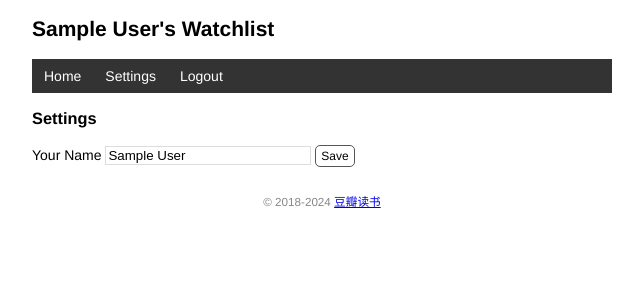
After one commit to X-Blix/watchlist, a Flask app: page /settings in a window 1280 px wide. The commit adds this page. Shown: the top 300 px of the page, without its empty margins (318-961 px from the left). Run offline with Flask 3, Linux system fonts and the light colour scheme; the visitor is signed in with stand-in values (Sample User, id 1).

Commit message:
User authentication with Flask-Login

```diff
--- a/app.py
+++ b/app.py
@@ -7,6 +7,12 @@ from flask_sqlalchemy import SQLAlchemy
 
 from flask import request, url_for, redirect, flash
 
+from werkzeug.security import generate_password_hash, check_password_hash
+
+from flask_login import UserMixin, login_user, current_user
+from flask_login import LoginManager
+
+from flask_login import login_required, logout_user
 
 WIN = sys.platform.startswith('win')
 if WIN:  # 如果是 Windows 系统，使用三个斜线
@@ -23,16 +29,17 @@ app.config['SECRET_KEY'] = 'dev'  #设置签名所需的密钥
 # 在扩展类实例化前加载配置
 db = SQLAlchemy(app)
 
+login_manager = LoginManager(app)  # 实例化扩展类
 
 
-@app.cli.command()  # 注册为命令，可以传入 name 参数来自定义命令
-@click.option('--drop', is_flag=True, help='Create after drop.')  # 设置选项
-def initdb(drop):
-    """Initialize the database."""
-    if drop:  # 判断是否输入了选项
-        db.drop_all()
-    db.create_all()
-    click.echo('Initialized database.')  # 输出提示信息
+@login_manager.user_loader
+def load_user(user_id):  # 创建用户加载回调函数，接受用户 ID 作为参数
+    user = User.query.get(int(user_id))  # 用 ID 作为 User 模型的主键查询对应的用户
+    return user  # 返回用户对象
+
+login_manager.login_view = 'login'
+
+
 
 @app.cli.command()
 def forge():
@@ -41,6 +48,7 @@ def forge():
 
     # 全局的两个变量移动到这个函数内
     name = 'X-Blix'
+
     books = [
     {'title': '红楼梦', 'author': '曹雪芹'},
     {'title': '活着', 'author': '余华'},
@@ -64,14 +72,59 @@ def forge():
     click.echo('Done.')
 
 
-class User(db.Model):  # 表名将会是 user（自动生成，小写处理）
-    id = db.Column(db.Integer, primary_key=True)  # 主键
-    name = db.Column(db.String(20))  # 名字
+
+@app.cli.command()
+@click.option('--username', prompt=True, help='The username used to login.')
+@click.option('--password', prompt=True, hide_input=True, confirmation_prompt=True, help='The password used to login.')
+def admin(username, password):
+    """Create user."""
+    db.create_all()
+
+    user = User.query.first()
+    if user is not None:
+        click.echo('Updating user...')
+        user.username = username
+        user.set_password(password)  # 设置密码
+    else:
+        click.echo('Creating user...')
+        user = User(username=username, name='Admin')
+        user.set_password(password)  # 设置密码
+        db.session.add(user)
+
+    db.session.commit()  # 提交数据库会话
+    click.echo('Done.')
+
+
+class User(db.Model,UserMixin):
+    id = db.Column(db.Integer, primary_key=True,autoincrement = True)
+    name = db.Column(db.String(20))
+    username = db.Column(db.String(20))  # 用户名
+    password_hash = db.Column(db.String(128))  # 密码散列值
+
+    def set_password(self, password):  # 用来设置密码的方法，接受密码作为参数
+        self.password_hash = generate_password_hash(password)  # 将生成的密码保持到对应字段
+
+    def validate_password(self, password):  # 用于验证密码的方法，接受密码作为参数
+        return check_password_hash(self.password_hash, password)  # 返回布尔值
+
 
 class Book(db.Model):  # 表名将会是 book
     id = db.Column(db.Integer, primary_key=True)  # 主键
     title = db.Column(db.String(60))  # 标题
     author = db.Column(db.String(10))  # 作者
+
+
+
+@app.cli.command()  # 注册为命令，可以传入 name 参数来自定义命令
+@click.option('--drop', is_flag=True, help='Create after drop.')  # 设置选项
+def initdb(drop):
+    """Initialize the database."""
+    if drop:  # 判断是否输入了选项
+        db.drop_all()
+    db.create_all()
+    click.echo('Initialized database.')  # 输出提示信息
+
+
 
 
 @app.context_processor
@@ -86,10 +139,12 @@ def page_not_found(e):
 @app.route('/', methods=['GET', 'POST'])
 def index():
     if request.method == 'POST':  # 判断是否是 POST 请求
-        # 获取表单数据
-        title = request.form.get('title')  # 传入表单对应输入字段的 name 值
-        author = request.form.get('author')
-        # 验证数据
+
+        if not current_user.is_authenticated:
+            return redirect(url_for('index'))
+
+        title = request.form['title']
+        author = request.form['author']
 
         if not title or not author:
             flash('Invalid input.')  # 显示错误提示
@@ -107,6 +162,7 @@ def index():
 
 # 编辑图书条目
 @app.route('/book/edit/<int:book_id>', methods=['GET', 'POST'])
+@login_required
 def edit(book_id):
     book = Book.query.get_or_404(book_id)
 
@@ -128,9 +184,62 @@ def edit(book_id):
 
 # 编辑删除条目
 @app.route('/book/delete/<int:book_id>', methods=['POST'])  # 限定只接受 POST 请求
+@login_required  # 登录保护
 def delete(book_id):
     book = Book.query.get_or_404(book_id)  # 获取电影记录
     db.session.delete(book)  # 删除对应的记录
     db.session.commit()  # 提交数据库会话
     flash('Item deleted.')
     return redirect(url_for('index'))  # 重定向回主页
+
+@app.route('/login', methods=['GET', 'POST'])
+def login():
+    if request.method == 'POST':
+        username = request.form['username']
+        password = request.form['password']
+
+        if not username or not password:
+            flash('Invalid input.')
+            return redirect(url_for('login'))
+
+        user = User.query.first()
+
+        if username == user.username and user.validate_password(password):
+            login_user(user)
+            flash('Login success.')
+            return redirect(url_for('index'))
+
+        flash('Invalid username or password.')
+        return redirect(url_for('login'))
+
+    return render_template('login.html')
+
+@app.route('/logout')
+@login_required  # 用于视图保护，后面会详细介绍
+def logout():
+    logout_user()  # 登出用户
+    flash('Goodbye.')
+    return redirect(url_for('index'))  # 重定向回首页
+
+
+# 支持设置用户名字
+@app.route('/settings', methods=['GET', 'POST'])
+@login_required
+def settings():
+    if request.method == 'POST':
+        name = request.form['name']
+
+        if not name or len(name) > 20:
+            flash('Invalid input.')
+            return redirect(url_for('settings'))
+
+        current_user.name = name
+        # current_user 会返回当前登录用户的数据库记录对象
+        # 等同于下面的用法
+        # user = User.query.first()
+        # user.name = name
+        db.session.commit()
+        flash('Settings updated.')
+        return redirect(url_for('index'))
+
+    return render_template('settings.html')
--- a/templates/base.html
+++ b/templates/base.html
@@ -3,12 +3,12 @@
 <head>
     {% block head %}
     <meta charset="utf-8">
-    <!-- 设置页面的视口，让页面根据设备的宽度来自动缩放页面，这样会让移动设备拥有更好的浏览体验： -->
     <meta name="viewport" content="width=device-width, initial-scale=1.0">
-    <title>{{ user.name }}'s readlist</title>
+    <title>{{ user.name }}'s Watchlist</title>
     <link rel="stylesheet" href="{{ url_for('static', filename='style.css') }}" type="text/css">
     {% endblock %}
 </head>
+
 
 <body>
 
@@ -24,6 +24,12 @@
     <nav>
         <ul>
             <li><a href="{{ url_for('index') }}">Home</a></li>
+            {% if current_user.is_authenticated %}
+            <li><a href="{{ url_for('settings') }}">Settings</a></li>
+            <li><a href="{{ url_for('logout') }}">Logout</a></li>
+            {% else %}
+            <li><a href="{{ url_for('login') }}">Login</a></li>
+            {% endif %}
         </ul>
     </nav>
 
--- /dev/null
+++ b/templates/settings.html
@@ -0,0 +1,9 @@
+{% extends 'base.html' %}
+
+{% block content %}
+<h3>Settings</h3>
+<form method="post">
+    Your Name <input type="text" name="name" autocomplete="off" required value="{{ current_user.name }}">
+    <input class="btn" type="submit" name="submit" value="Save">
+</form>
+{% endblock %}
```
Also changed, not shown: templates/index.html (+8 -3 lines), templates/login.html (added, +13 -0 lines).
